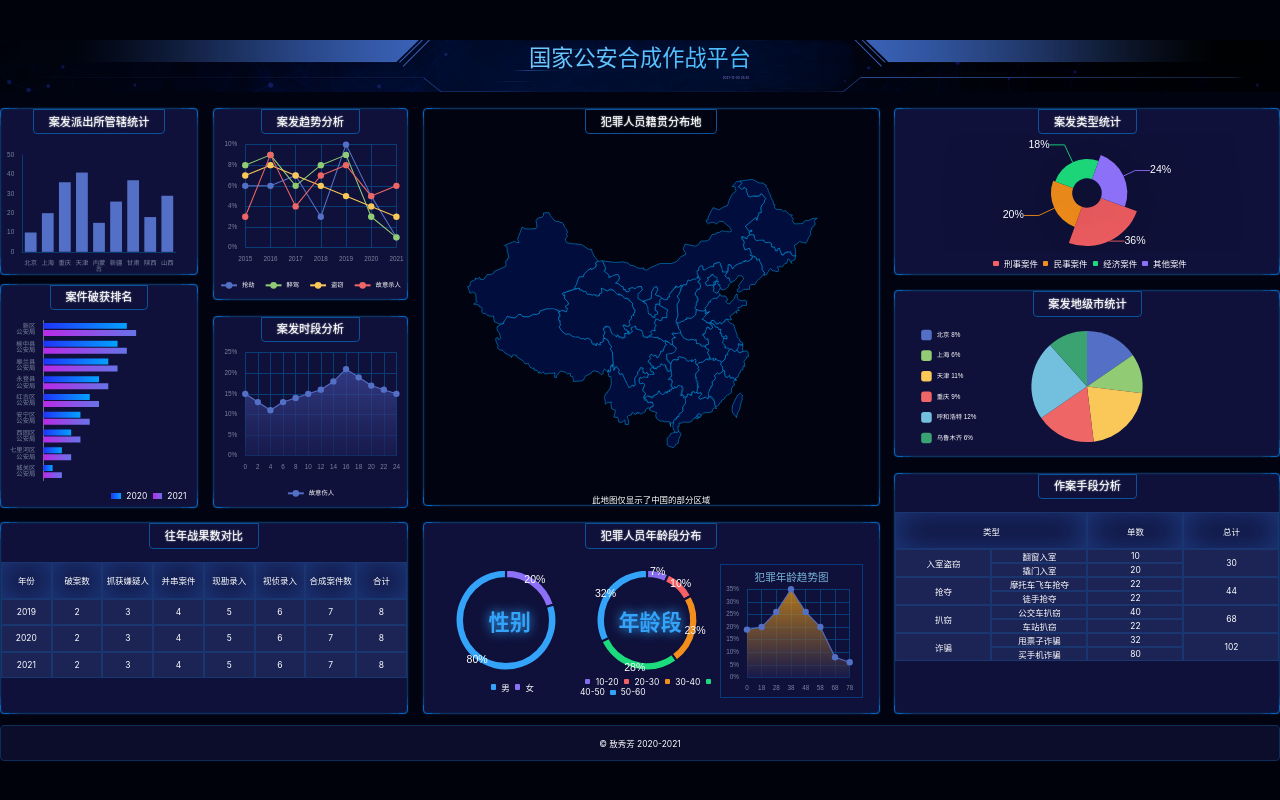
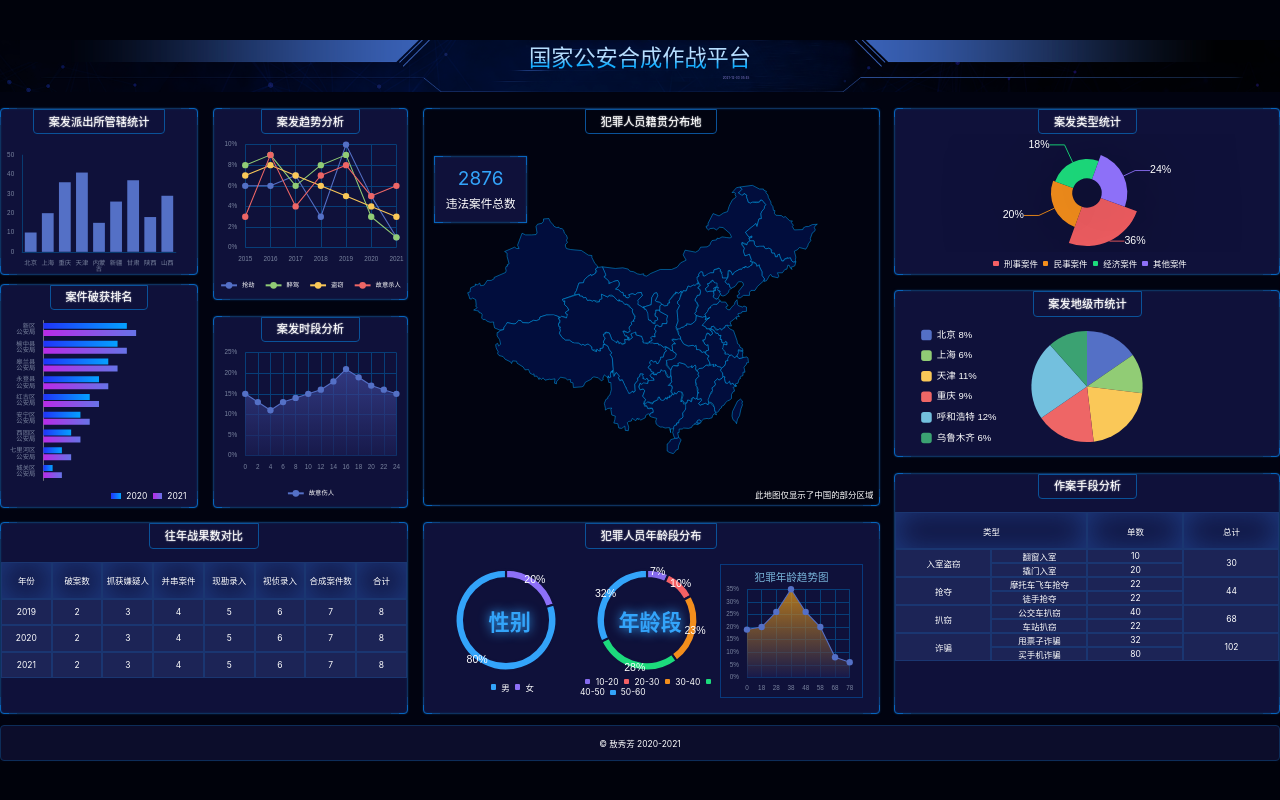
Before and after one commit to ao1115/big-screen, a React (Vite) app: page /#/ in a window 1280 px wide. Shown: the top 800 px of the page. Built offline with nearby package versions, Linux system fonts and the light colour scheme.

Commit message:
完成Chart6

```diff
--- a/src/components/chart-11.tsx
+++ b/src/components/chart-11.tsx
@@ -17,7 +17,7 @@ export const Chart11 = () => {
         var myChart = echarts.init(divRef.current);
         myChart.setOption({
             textStyle: {
-                fontSize: px(12),
+                fontSize: px(18),
                 color: '#79839E'
             },
             title: { show: false },
--- a/src/components/chart-6.tsx
+++ b/src/components/chart-6.tsx
@@ -69,9 +69,14 @@ export const Chart6 = () => {
     return (
         <div className="地图 bordered">
             <h2>犯罪人员籍贯分布地</h2>
-            <div className="chart" ref={divRef}>
+            <div className="wrapper">
+                <div ref={divRef} className="chart" />
+                <div className="legend bordered">
+                    <span className="number">2876</span>
+                    <span className="违法案件总数">违法案件总数</span>
+                </div>
+                <div className="notes">此地图仅显示了中国的部分区域</div>
             </div>
-            <div>此地图仅显示了中国的部分区域</div>
         </div>
     )
 }
--- a/src/pages/home.scss
+++ b/src/pages/home.scss
@@ -19,7 +19,7 @@
             text-align: center;
             font-size: px(42);
             margin: 0 auto;
-            background: linear-gradient(90deg, #b6ddfe 15%, #16adfe 76%);
+            background: linear-gradient(180deg, #b6ddfe 55%, #16adfe 76%);
             background-clip: text;
             -webkit-background-clip: text;
             color: transparent;
@@ -224,6 +224,52 @@
         .地图 {
             height: px(753);
             background: transparent;
+
+            >.wrapper {
+                position: relative;
+                width: 100%;
+                flex: 1;
+                display: flex;
+                flex-direction: column;
+
+                .chart {
+                    flex: 1;
+                }
+
+                .legend {
+                    display: flex;
+                    flex-direction: column;
+                    position: absolute;
+                    top: px(40);
+                    left: px(20);
+                    display: flex;
+                    align-items: center;
+                    font-size: px(22);
+                    padding: px(20);
+                    border-radius: 0;
+
+                    >.number {
+                        font-size: px(36);
+                        color: #33a4fa;
+                    }
+
+                    >.违法案件总数 {
+                        margin-top: px(10);
+                    }
+                }
+
+                .notes {
+                    position: absolute;
+                    bottom: px(10);
+                    right: px(10);
+                }
+            }
+
+            >.notes {
+                position: absolute;
+                bottom: px(10);
+                right: px(10);
+            }
         }
 
         .年龄段 {
```
